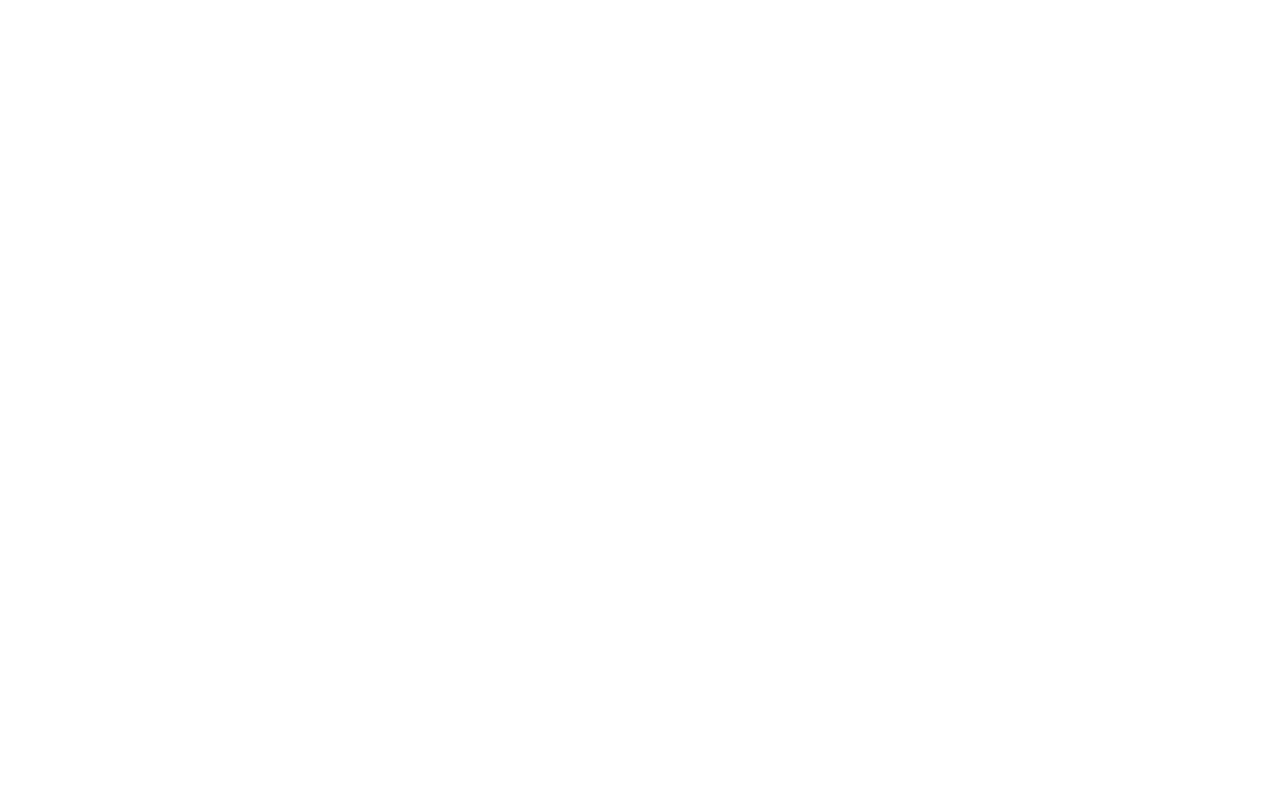
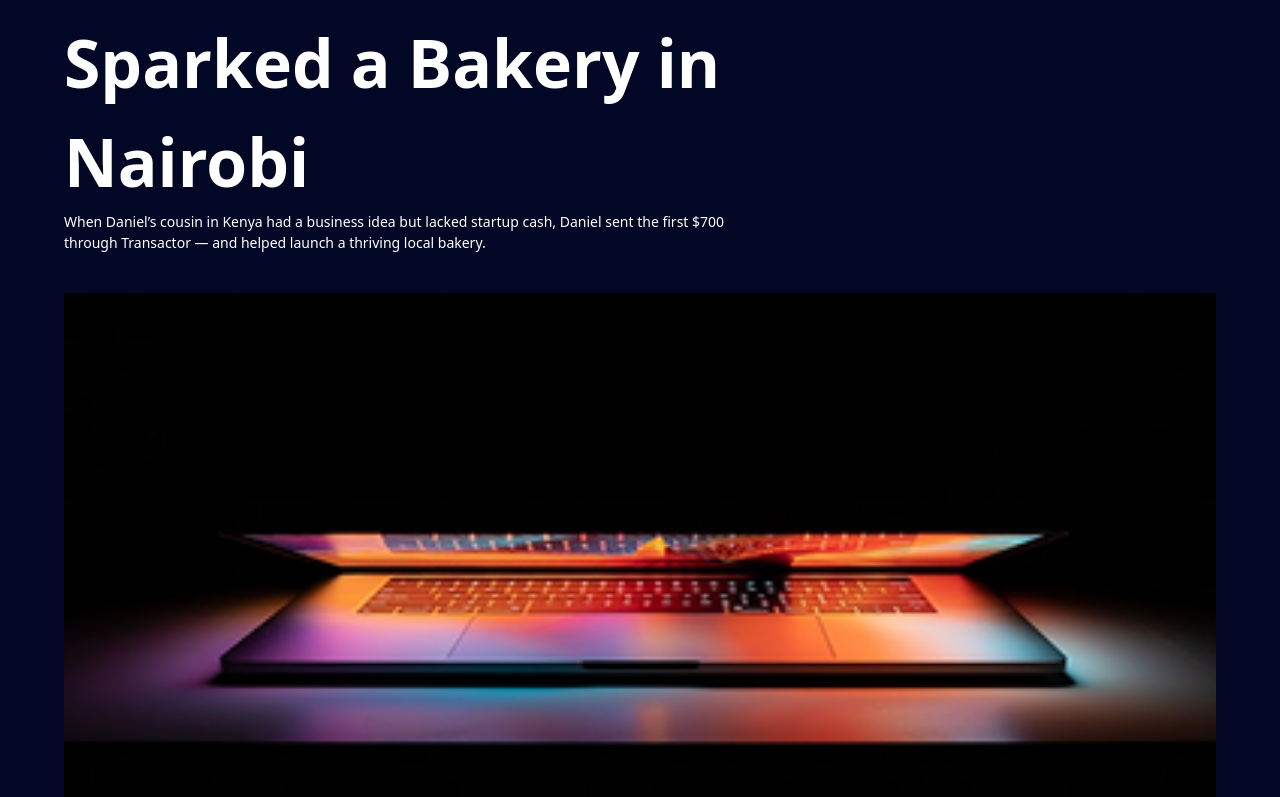
Before and after one commit to Frokesy/transactor, a React (Vite) app: page /blog/1 in a window 1280 px wide. Before the commit this address had no page. Shown: the part 300-1097 px from the top of the page. Before the commit the page ends 800 px from the top, so only its background shows below. Built offline with nearby package versions, Linux system fonts and the light colour scheme.

Commit message:
designed blog post page

```diff
--- a/src/App.tsx
+++ b/src/App.tsx
@@ -6,6 +6,7 @@
 import Help from "./pages/help";
 import FAQs from "./pages/faqs";
 import Blog from "./pages/blog";
+import BlogPost from "./pages/blog/blogPost";
 
 const App = () => {
   const router = createBrowserRouter([
@@ -15,6 +16,7 @@
     { path: "/help", element: <Help /> },
     { path: "/faqs", element: <FAQs /> },
     { path: "/blog", element: <Blog /> },
+    { path: "/blog/:id", element: <BlogPost /> },
   ]);
 
   return (
--- /dev/null
+++ b/src/pages/blog/blogPost.tsx
@@ -0,0 +1,69 @@
+import Container from "../../components/defaults/Container";
+import Footer from "../../components/defaults/Footer";
+
+const BlogPost = () => {
+  return (
+    <Container>
+      <div className="w-[90vw] mx-auto">
+        <h2 className="text-[66px] w-[70%] font-bold mt-[15vh]">
+          How One Transfer Sparked a Bakery in Nairobi
+        </h2>
+        <p className="text-[14px] w-[60%]">
+          When Daniel’s cousin in Kenya had a business idea but lacked startup
+          cash, Daniel sent the first $700 through Transactor — and helped
+          launch a thriving local bakery.
+        </p>
+
+        <img
+          src="/assets/blog-img.png"
+          alt="Blog Image"
+          className="h-[674px] mt-10 w-[100%]"
+        />
+
+        <div className="w-[80%]">
+          <h2 className="text-[42px] w-[70%] font-bold mt-20">
+            Learn what you need to know before you invest in a virtual currency
+          </h2>
+          <p className="text-[24px] mt-6">
+            Duis aute irure dolor in reprehenderit in voluptate velit esse
+            cillum dolore eu fugiat nulla pariatur. Excepteur sint occaecat
+            cupidatat non proident, sunt in culpa qui officia deserunt mollit
+            anim id est laborum.
+          </p>
+          <p className="text-[24px] mt-10">
+            Excepteur sint occaecat cupidatat non proident, sunt in culpa qui
+            officia deserunt mollit anim id est laborum. Lorem ipsum dolor sit
+            amet, consectetur adipiscing elit, sed do eiusmod tempor incididunt
+            ut labore et dolore magna aliqua. Ut enim ad minim veniam, quis
+            nostrud exercitation ullamco laboris nisi ut aliquip ex ea commodo
+            consequat.
+          </p>
+
+          <h2 className="text-[28px] w-[70%] font-bold mt-20">
+            How do I know how secure is my wallet?
+          </h2>
+          <p className="text-[24px] mt-6">
+            Duis aute irure dolor in reprehenderit in voluptate velit esse
+            cillum dolore eu fugiat nulla pariatur. Excepteur sint occaecat
+            cupidatat non proident, sunt in culpa qui officia deserunt mollit
+            anim id est laborum.
+          </p>
+          <p className="text-[24px] mt-10">
+            Excepteur sint occaecat cupidatat non proident, sunt in culpa qui
+            officia deserunt mollit anim id est laborum. Lorem ipsum dolor sit
+            amet, consectetur adipiscing elit, sed do eiusmod tempor incididunt
+            ut labore et dolore magna aliqua. Ut enim ad minim veniam, quis
+            nostrud exercitation ullamco laboris nisi ut aliquip ex ea commodo
+            consequat.
+          </p>
+        </div>
+      </div>
+
+      <div className="mt-20">
+        <Footer />
+      </div>
+    </Container>
+  );
+};
+
+export default BlogPost;
--- a/src/pages/blog/index.tsx
+++ b/src/pages/blog/index.tsx
@@ -50,7 +50,7 @@
               <img
                 src={item.image}
                 alt="Blog"
-                className="w-full h-[215px] object-cover rounded-[24px]"
+                className="w-full h-[215px] object-cover"
               />
               <button className="bg-[#EF2D57] text-[18px] font-semibold py-2 px-4 rounded-full">
                 {item.tag}
```
